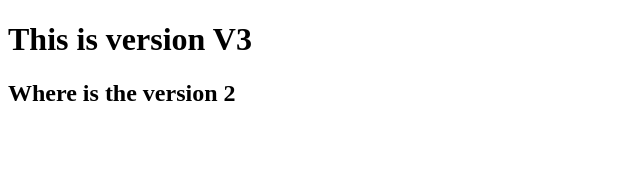
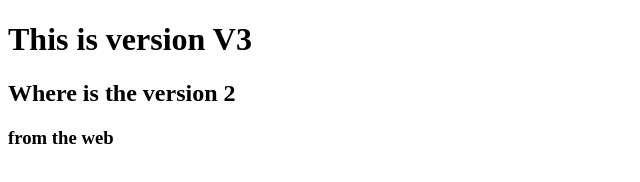
Before and after one commit to ksandesh47/myrepo, a plain HTML site: page index.html in a window 1280 px wide. Shown: the whole page, without its empty margins (0-640 px from the left). Drawn offline with Linux system fonts and the light colour scheme.

Commit message:
Update from the web index.html

```diff
--- a/index.html
+++ b/index.html
@@ -8,5 +8,6 @@
 <body>
     <h1>This is version V3</h1>
     <h2>Where is the version 2</h2>
+    <h3> from the web</h3>
 </body>
 </html>
```
